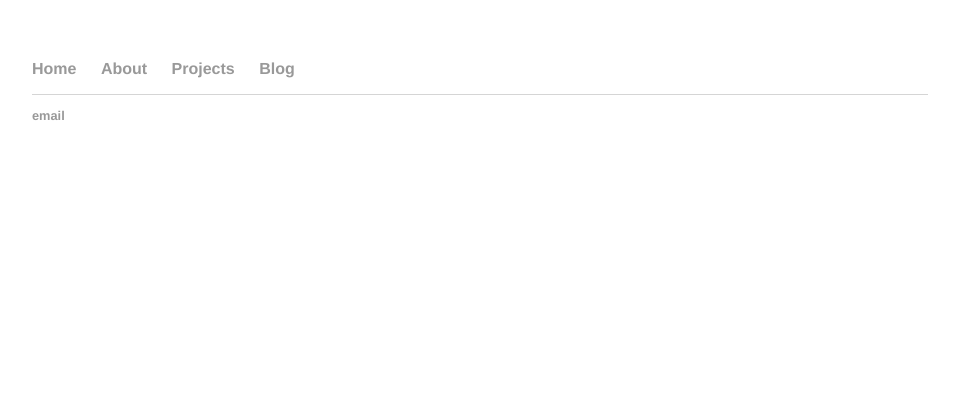
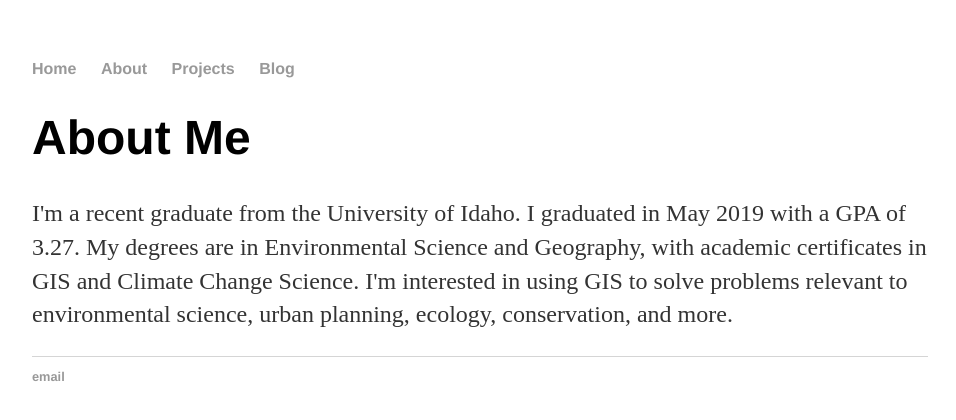
Before and after one commit to sandis-simchuk/sandis-simchuk.github.io, a Jekyll site: the page built from about/index.html, in a window 1280 px wide. Shown: the top 420 px of the page, without its empty margins (160-1116 px from the left). Built offline with Jekyll 4.4.1, drawn with Linux system fonts in a browser that asks for light colours.

Commit message:
Update index.html

```diff
--- a/about/index.html
+++ b/about/index.html
@@ -1,4 +1,9 @@
 ---
 layout: default
-title: About Me
+title: About Me - Sandis Simchuk
 ---
+
+<div class="blurb">
+        	<h1>About Me</h1>
+			<p>I'm a recent graduate from the University of Idaho. I graduated in May 2019 with a GPA of 3.27. My degrees are in Environmental Science and Geography, with academic certificates in GIS and Climate Change Science. I'm interested in using GIS to solve problems relevant to environmental science, urban planning, ecology, conservation, and more.</p>
+    	</div><!-- /.blurb -->
```
